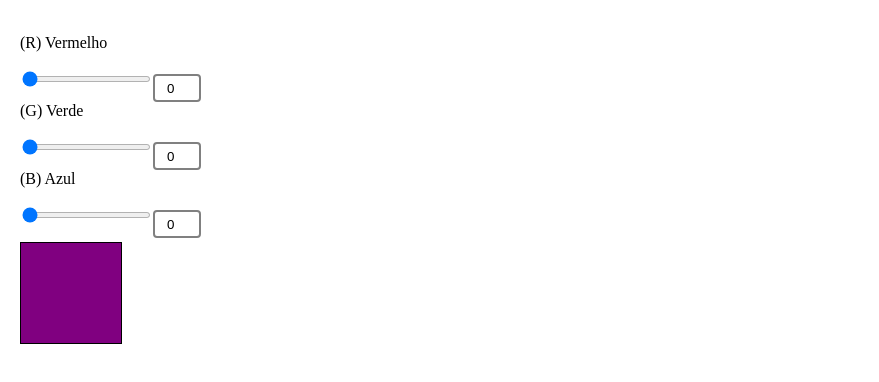
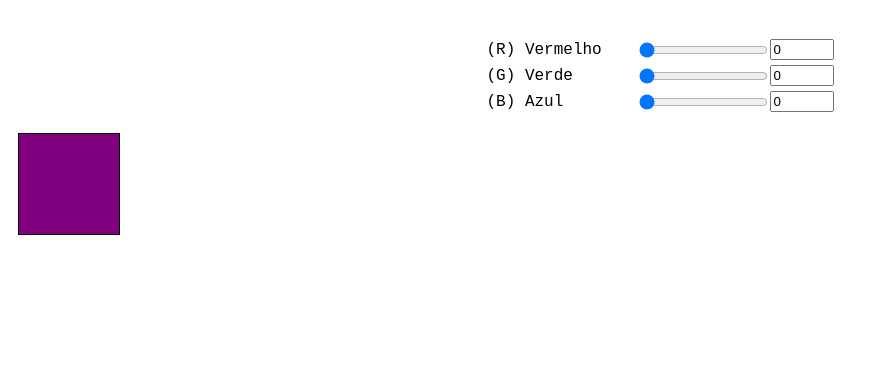
Before and after one commit to rafaelsanchezsouza/bootcamp-igti, a plain HTML site: page Modulo_1/projetoPratico/rgb.html in a window 1280 px wide. Shown: the whole page, without its empty margins (0-879 px from the left). Drawn offline with Linux system fonts and the light colour scheme.

Commit message:
css adjusts

```diff
--- a/Modulo_1/projetoPratico/rgb.html
+++ b/Modulo_1/projetoPratico/rgb.html
@@ -10,24 +10,25 @@
 </head>
 
 <body>
-  <div class="input-box">
-
-    <p>(R) Vermelho</p>
-    <div class="slider-wrapper">
-      <input type="range" value="0" id="rangeRed" min="0" max="255" onchange="updateRed(this.value);">
-      <input type="text" value="0" id="textRed" min="0" max="255" onchange="updateRed(this.value);">
-    </div>
-
-    <p>(G) Verde</p>
-    <div class="slider-wrapper">
-      <input type="range" value="0" id="rangeGreen" min="0" max="255" onchange="updateGreen(this.value);">
-      <input type="text" value="0" id="textGreen" min="0" max="255" onchange="updateGreen(this.value);">
-    </div>
-
-    <p>(B) Azul</p>
-    <div class="slider-wrapper">
-      <input type="range" value="0" id="rangeBlue" min="0" max="255" onchange="updateBlue(this.value);">
-      <input type="text" value="0" id="textBlue" min="0" max="255" onchange="updateBlue(this.value);">
+  <div class="container">
+    <div class="flex-column">
+      <ul>
+        <li class="flex-row">
+          <span class='label'>(R) Vermelho</span>
+          <input type="range" value="0" id="rangeRed" min="0" max="255" onchange="updateRed(this.value);">
+          <input type="number" value="0" id="numberRed" min="0" max="255" onchange="updateRed(this.value);">
+        </li>
+        <li class="flex-row">
+          <span class='label'>(G) Verde</span>
+          <input type="range" value="0" id="rangeGreen" min="0" max="255" onchange="updateGreen(this.value);">
+          <input type="number" value="0" id="numberGreen" min="0" max="255" onchange="updateGreen(this.value);">
+        </li>
+        <li class="flex-row">
+          <span class='label'>(B) Azul</span>
+          <input type="range" value="0" id="rangeBlue" min="0" max="255" onchange="updateBlue(this.value);">
+          <input type="number" value="0" id="numberBlue" min="0" max="255" onchange="updateBlue(this.value);">
+        </li>
+      </ul>
     </div>
   </div>
 
--- a/Modulo_1/projetoPratico/script.js
+++ b/Modulo_1/projetoPratico/script.js
@@ -1,18 +1,18 @@
 function updateRed(redSlider) {
   changeColor();
   document.getElementById('rangeRed').value = redSlider;
-  document.getElementById('textRed').value = redSlider;
+  document.getElementById('numberRed').value = redSlider;
 }
 function updateGreen(greenSlider) {
   changeColor();
   //  console.log('Update Green');
   document.getElementById('rangeGreen').value = greenSlider;
-  document.getElementById('textGreen').value = greenSlider;
+  document.getElementById('numberGreen').value = greenSlider;
 }
 function updateBlue(blueSlider) {
   changeColor();
   document.getElementById('rangeBlue').value = blueSlider;
-  document.getElementById('textBlue').value = blueSlider;
+  document.getElementById('numberBlue').value = blueSlider;
 }
 
 function changeColor() {
--- a/Modulo_1/projetoPratico/style.css
+++ b/Modulo_1/projetoPratico/style.css
@@ -1,6 +1,6 @@
 body {
   padding: 10px;
-  margin-left: 10px;
+  font-family: 'Courier New', Courier, monospace;
 }
 
 .slider-wrapper {
@@ -10,23 +10,43 @@ body {
   padding: 0;
 }
 
-.qualquer {
-  width: 100%;
-  padding: 12px 20px;
-  margin: 8px 0;
-  box-sizing: border-box;
+ul,
+li {
+  list-style-type: none;
 }
 
-input[type='text'] {
-  border: 2px solid grey;
-  padding: 12px 12px;
-  border-radius: 4px;
-  width: 20px;
+li {
+  margin: 5px;
 }
+
+.flex-row {
+  display: flex;
+  flex-direction: row;
+  align-items: center;
+  justify-content: center;
+}
+
+.flex-column {
+  display: flex;
+  flex-direction: column;
+  align-items: center;
+  justify-content: center;
+}
+
+.label {
+  min-width: 150px;
+}
+
 .square {
-  margin-top: 20px;
   width: 100px;
   height: 100px;
   border: 1px solid #000;
   background-color: purple;
 }
+
+/* input[type='number'] {
+  border: 2px solid grey;
+  padding: 12px 12px;
+  border-radius: 4px;
+  width: 20px;
+} */
```
Also changed, not shown: Modulo_1/aula04.html (+5 -5 lines), Modulo_1/form/form.html (added, +15 -0 lines), Modulo_1/style.css (+12 -0 lines), Modulo_1/form/js/script.js (added), 2 other files.
